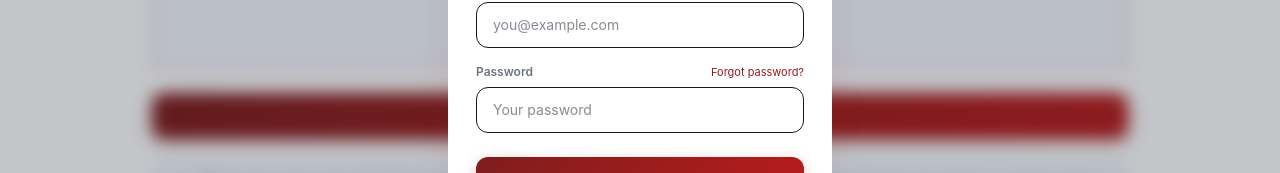
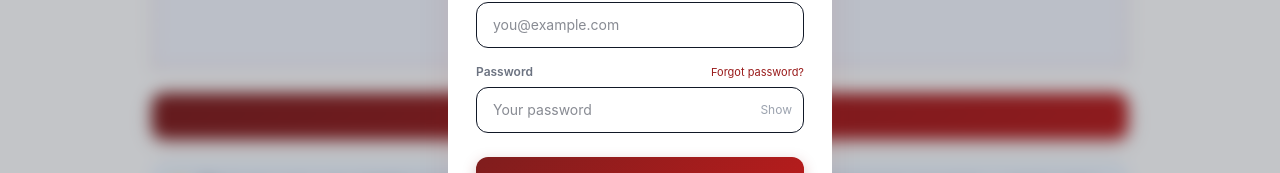
Before and after one commit to SuyashPrasad03/AI-AccentIQ, a React (Vite) app in the folder frontend/: page /app in a window 1280 px wide. Both pictures are taken after a click on the button "Sign in". Shown: the part 328-501 px from the top of the page. Built offline with nearby package versions, Linux system fonts and the light colour scheme; no server answers.

Commit message:
feat: show/hide password toggle + redirect to dashboard with consent after registration

```diff
--- /dev/null
+++ b/frontend/src/components/PasswordInput.jsx
@@ -0,0 +1,27 @@
+import { useState } from "react";
+
+export function PasswordInput({ value, onChange, placeholder = "Password", disabled = false, className = "" }) {
+  const [show, setShow] = useState(false);
+
+  return (
+    <div className="relative">
+      <input
+        type={show ? "text" : "password"}
+        className={`px-4 py-3 pr-12 border border-card-border rounded-[var(--radius-md)] text-sm focus:outline-none focus:border-primary w-full ${className}`}
+        value={value}
+        onChange={onChange}
+        placeholder={placeholder}
+        disabled={disabled}
+        required
+      />
+      <button
+        type="button"
+        className="absolute right-3 top-1/2 -translate-y-1/2 text-ink-faint hover:text-ink text-xs select-none"
+        onClick={() => setShow(!show)}
+        tabIndex={-1}
+      >
+        {show ? "Hide" : "Show"}
+      </button>
+    </div>
+  );
+}
--- a/frontend/src/features/auth/ForgotPasswordModal.jsx
+++ b/frontend/src/features/auth/ForgotPasswordModal.jsx
@@ -1,6 +1,7 @@
 import { useState } from "react";
 import { useDispatch } from "react-redux";
 import { OtpInput } from "./OtpInput.jsx";
+import { PasswordInput } from "../../components/PasswordInput.jsx";
 import { forgotPassword, resetPassword } from "../../api/auth.js";
 import { setAccessToken } from "../../store/authSlice.js";
 
@@ -77,11 +78,11 @@ export function ForgotPasswordModal({ onClose, onBack }) {
             </div>
             <label className="flex flex-col gap-1.5">
               <span className="text-xs font-semibold text-ink-muted">New password</span>
-              <input type="password" className="px-4 py-3 border border-card-border rounded-[var(--radius-md)] text-sm focus:outline-none focus:border-primary" value={password} onChange={(e) => setPassword(e.target.value)} placeholder="At least 8 characters" required />
+              <PasswordInput value={password} onChange={(e) => setPassword(e.target.value)} placeholder="At least 8 characters" />
             </label>
             <label className="flex flex-col gap-1.5">
               <span className="text-xs font-semibold text-ink-muted">Confirm new password</span>
-              <input type="password" className="px-4 py-3 border border-card-border rounded-[var(--radius-md)] text-sm focus:outline-none focus:border-primary" value={confirmPassword} onChange={(e) => setConfirmPassword(e.target.value)} placeholder="Repeat password" required />
+              <PasswordInput value={confirmPassword} onChange={(e) => setConfirmPassword(e.target.value)} placeholder="Repeat password" />
             </label>
             <button className="btn-primary w-full" type="submit" disabled={submitting}>
               {submitting ? "Resetting…" : "Reset password"}
--- a/frontend/src/features/auth/LoginModal.jsx
+++ b/frontend/src/features/auth/LoginModal.jsx
@@ -1,6 +1,7 @@
 import { useState } from "react";
 import { useDispatch, useSelector } from "react-redux";
 import { login, selectAuthError, clearError } from "../../store/authSlice.js";
+import { PasswordInput } from "../../components/PasswordInput.jsx";
 import { ForgotPasswordModal } from "./ForgotPasswordModal.jsx";
 
 export function LoginModal({ onClose, onSwitchToRegister }) {
@@ -41,7 +42,7 @@ export function LoginModal({ onClose, onSwitchToRegister }) {
               <span className="text-xs font-semibold text-ink-muted">Password</span>
               <button type="button" className="text-[11px] text-primary hover:underline" onClick={() => setShowForgot(true)}>Forgot password?</button>
             </div>
-            <input type="password" className="px-4 py-3 border border-card-border rounded-[var(--radius-md)] text-sm focus:outline-none focus:border-primary" value={password} onChange={(e) => setPassword(e.target.value)} placeholder="Your password" required />
+            <PasswordInput value={password} onChange={(e) => setPassword(e.target.value)} placeholder="Your password" />
           </label>
           <button className="btn-primary w-full mt-2" type="submit" disabled={submitting}>
             {submitting ? "Signing in…" : "Sign in"}
--- a/frontend/src/features/auth/RegisterModal.jsx
+++ b/frontend/src/features/auth/RegisterModal.jsx
@@ -1,6 +1,7 @@
 import { useState } from "react";
 import { useDispatch, useSelector } from "react-redux";
 import { OtpInput } from "./OtpInput.jsx";
+import { PasswordInput } from "../../components/PasswordInput.jsx";
 import { verifyOtpAndRegister, selectAuthError, clearError } from "../../store/authSlice.js";
 import { registerEmail } from "../../api/auth.js";
 
@@ -30,7 +31,6 @@ export function RegisterModal({ onClose, onSwitchToLogin }) {
     e.preventDefault();
     setLocalError(""); dispatch(clearError());
     if (otp.replace(/\s/g, "").length < 6) { setLocalError("Enter the full 6-digit code."); return; }
-    // OTP looks good — proceed to password step
     setStep(3);
   };
 
@@ -42,16 +42,16 @@ export function RegisterModal({ onClose, onSwitchToLogin }) {
     setSubmitting(true);
     const result = await dispatch(verifyOtpAndRegister({ email, otp: otp.replace(/\s/g, ""), password }));
     setSubmitting(false);
-    if (verifyOtpAndRegister.fulfilled.match(result)) onClose();
+    if (verifyOtpAndRegister.fulfilled.match(result)) {
+      onClose();
+      // Force navigation to dashboard — triggers consent check for new user
+      window.location.href = "/app";
+    }
   };
 
   const err = localError || authError;
 
-  const titles = {
-    1: "Create your account",
-    2: "Verify your email",
-    3: "Set your password",
-  };
+  const titles = { 1: "Create your account", 2: "Verify your email", 3: "Set your password" };
   const subtitles = {
     1: "Enter your email to get started.",
     2: <>Code sent to <strong className="text-ink">{email}</strong></>,
@@ -92,9 +92,7 @@ export function RegisterModal({ onClose, onSwitchToLogin }) {
               <span className="text-xs font-semibold text-ink-muted block mb-2">Verification code</span>
               <OtpInput value={otp} onChange={setOtp} />
             </div>
-            <button className="btn-primary w-full" type="submit">
-              Verify code
-            </button>
+            <button className="btn-primary w-full" type="submit">Verify code</button>
             <button type="button" className="btn-ghost text-xs w-full" onClick={() => { setStep(1); setOtp(""); }}>← Change email</button>
           </form>
         )}
@@ -103,12 +101,12 @@ export function RegisterModal({ onClose, onSwitchToLogin }) {
           <form onSubmit={handleSetPassword} className="flex flex-col gap-4">
             <label className="flex flex-col gap-1.5">
               <span className="text-xs font-semibold text-ink-muted">Password</span>
-              <input type="password" className="px-4 py-3 border border-card-border rounded-[var(--radius-md)] text-sm focus:outline-none focus:border-primary" value={password} onChange={(e) => setPassword(e.target.value)} placeholder="At least 8 characters" required />
+              <PasswordInput value={password} onChange={(e) => setPassword(e.target.value)} placeholder="At least 8 characters" />
               <span className="text-[11px] text-ink-faint">Min 8 characters, must include at least one letter</span>
             </label>
             <label className="flex flex-col gap-1.5">
               <span className="text-xs font-semibold text-ink-muted">Confirm password</span>
-              <input type="password" className="px-4 py-3 border border-card-border rounded-[var(--radius-md)] text-sm focus:outline-none focus:border-primary" value={confirmPassword} onChange={(e) => setConfirmPassword(e.target.value)} placeholder="Repeat password" required />
+              <PasswordInput value={confirmPassword} onChange={(e) => setConfirmPassword(e.target.value)} placeholder="Repeat password" />
             </label>
             <button className="btn-primary w-full" type="submit" disabled={submitting}>
               {submitting ? "Creating account…" : "Create account"}
--- a/frontend/src/pages/DashboardPage.jsx
+++ b/frontend/src/pages/DashboardPage.jsx
@@ -18,14 +18,18 @@ export function DashboardPage() {
     if (initCalled.current) return;
     initCalled.current = true;
     dispatch(fetchQuota());
+  }, []); // eslint-disable-line
 
-    // Check consent status for authenticated users
+  // Check consent for authenticated users (on mount and when auth state changes)
+  useEffect(() => {
     if (isAuth) {
       getConsentStatus()
         .then((s) => setHasConsent(s.has_audio_processing_consent))
         .catch(() => setHasConsent(true)); // on error, don't block
+    } else {
+      setHasConsent(null); // not relevant for guest users
     }
-  }, []); // eslint-disable-line
+  }, [isAuth]);
 
   // For authenticated users: show consent banner if not yet consented
   const showConsentGate = isAuth && hasConsent === false;
```
